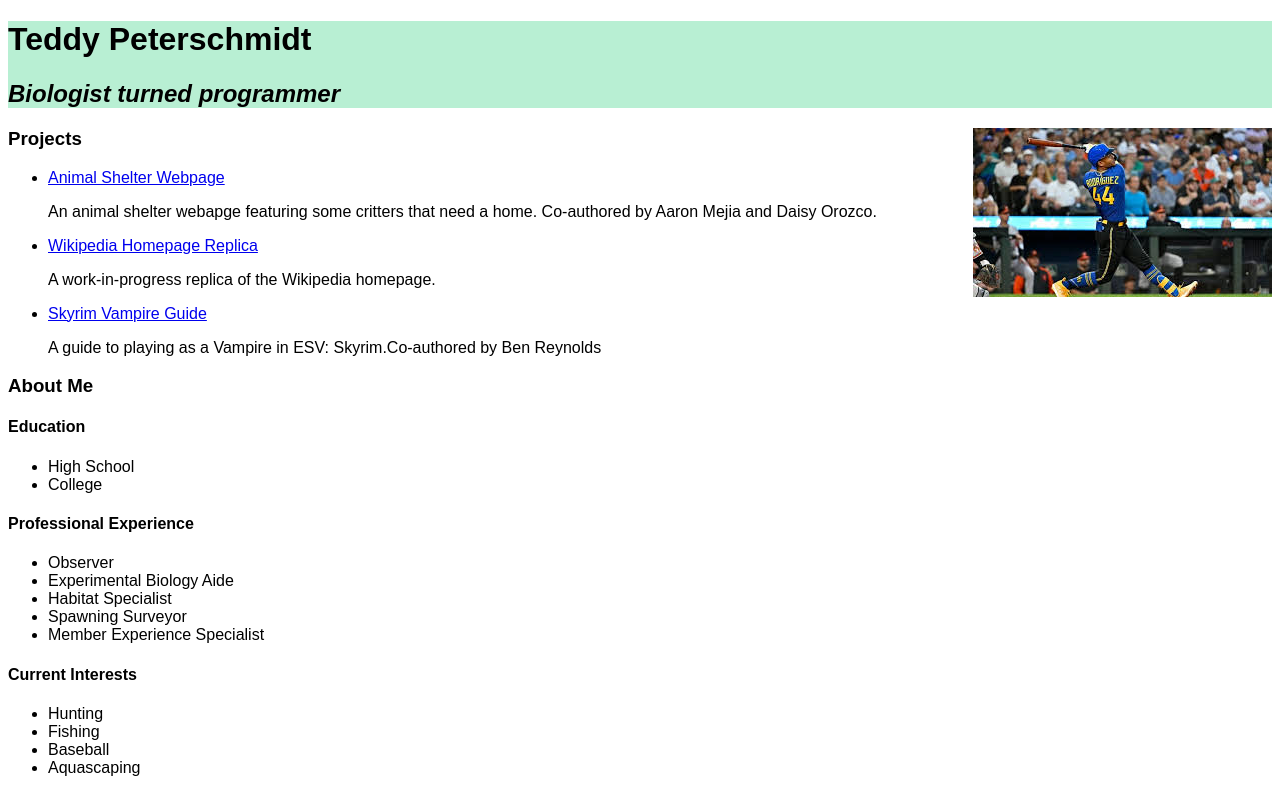
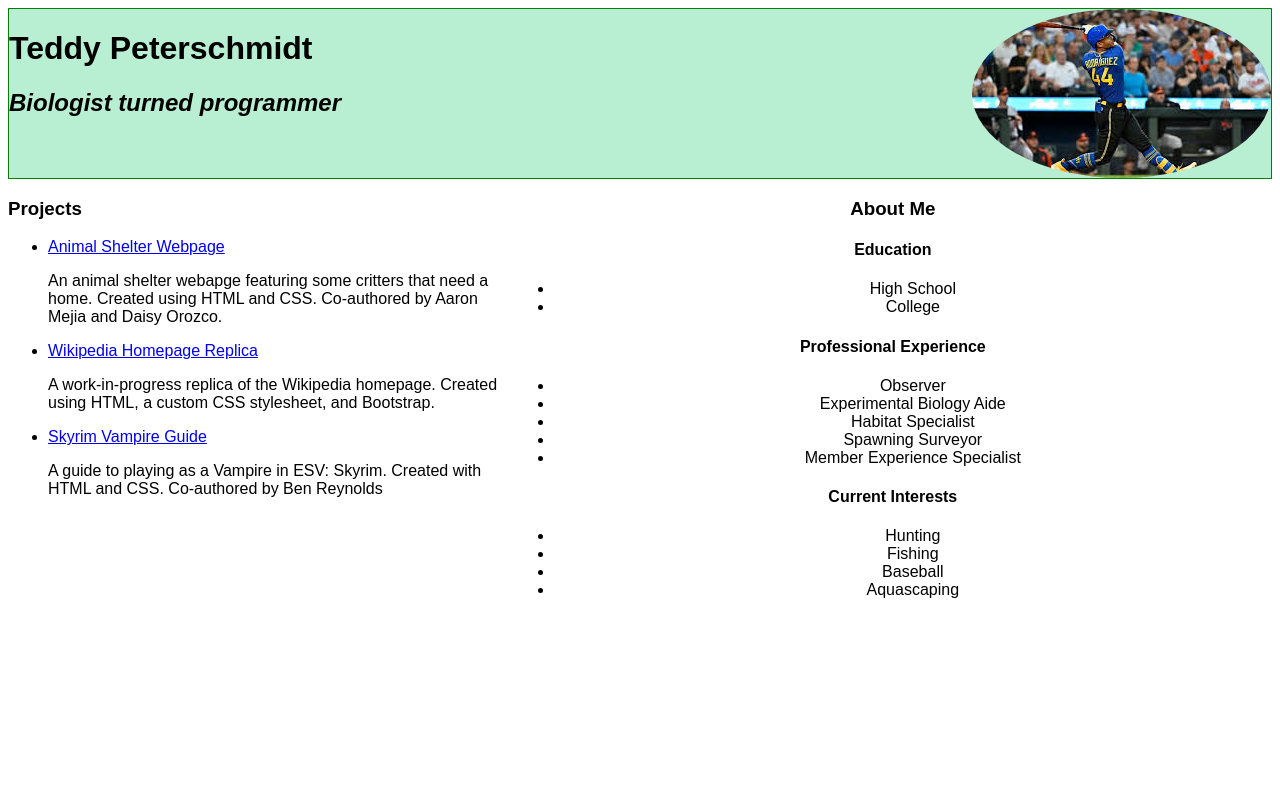
Before and after one commit to Teddyp14/Teddy-Peterschmidt-Portfolio, a plain HTML site: page index.html in a window 1280 px wide. Drawn offline with Linux system fonts and the light colour scheme.

Commit message:
Add formatting to the header and float the projects list to the left.

```diff
--- a/css/styles.css
+++ b/css/styles.css
@@ -4,14 +4,34 @@
 
 .header {
     background-color: rgba(166, 235, 199, 0.79);
-    display: block;
+    display: flex;
+    border: 1px solid green;
 }
 
-img {
-    float: right;
-    display: block;
+
+.text {
+    flex: 1;
 }
+
+.header img {
+    max-width: 100%;
+    height: auto;
+    border-radius: 50%;
+}
+
 
 .bullets {
     list-style-type: none;
 }
+
+.projects-list {
+    float: left;
+    width: 40%;
+    display: block;
+}
+
+.about-me {
+    float: right;
+    width: 60%;
+    text-align: center
+}
--- a/index.html
+++ b/index.html
@@ -10,23 +10,25 @@
 
 <body class="consistent">
     <div class="header">
-        <h1>Teddy Peterschmidt</h1>
-        <h2><em>Biologist turned programmer</em></h2>
-        <img src="img\julio.jfif" alt="A placeholder image for the moment" />
+        <div class="text">
+            <h1>Teddy Peterschmidt</h1>
+            <h2><em>Biologist turned programmer</em></h2>
+        </div>
+        <img class="right-image" src="img\julio.jfif" alt="A placeholder image for the moment" />
     </div>
-    <div>
+    <div class="projects-list">
         <h3>Projects</h3>
         <ul>
             <li><a href="https://github.com/Teddyp14/Animal-Shelter.git">Animal Shelter Webpage</a></li>
-            <p>An animal shelter webapge featuring some critters that need a home. Co-authored by Aaron Mejia and Daisy Orozco.</p>
+            <p>An animal shelter webapge featuring some critters that need a home. Created using HTML and CSS. Co-authored by Aaron Mejia and Daisy Orozco.</p>
             <li><a href="https://github.com/Teddyp14/wikipedia_replica.git">Wikipedia Homepage Replica</a></li>
-            <p>A work-in-progress replica of the Wikipedia homepage.</p>
+            <p>A work-in-progress replica of the Wikipedia homepage. Created using HTML, a custom CSS stylesheet, and Bootstrap.</p>
             <li><a href="https://github.com/Teddyp14/Skyrim.git">Skyrim Vampire Guide</a></li>
-            <p>A guide to playing as a Vampire in ESV: Skyrim.Co-authored by Ben Reynolds</p>
+            <p>A guide to playing as a Vampire in ESV: Skyrim. Created with HTML and CSS. Co-authored by Ben Reynolds</p>
         </ul>
     </div>
 
-    <div>
+    <div class="about-me">
         <h3>About Me</h3>
         <div>
             <h4>Education</h4>
```
